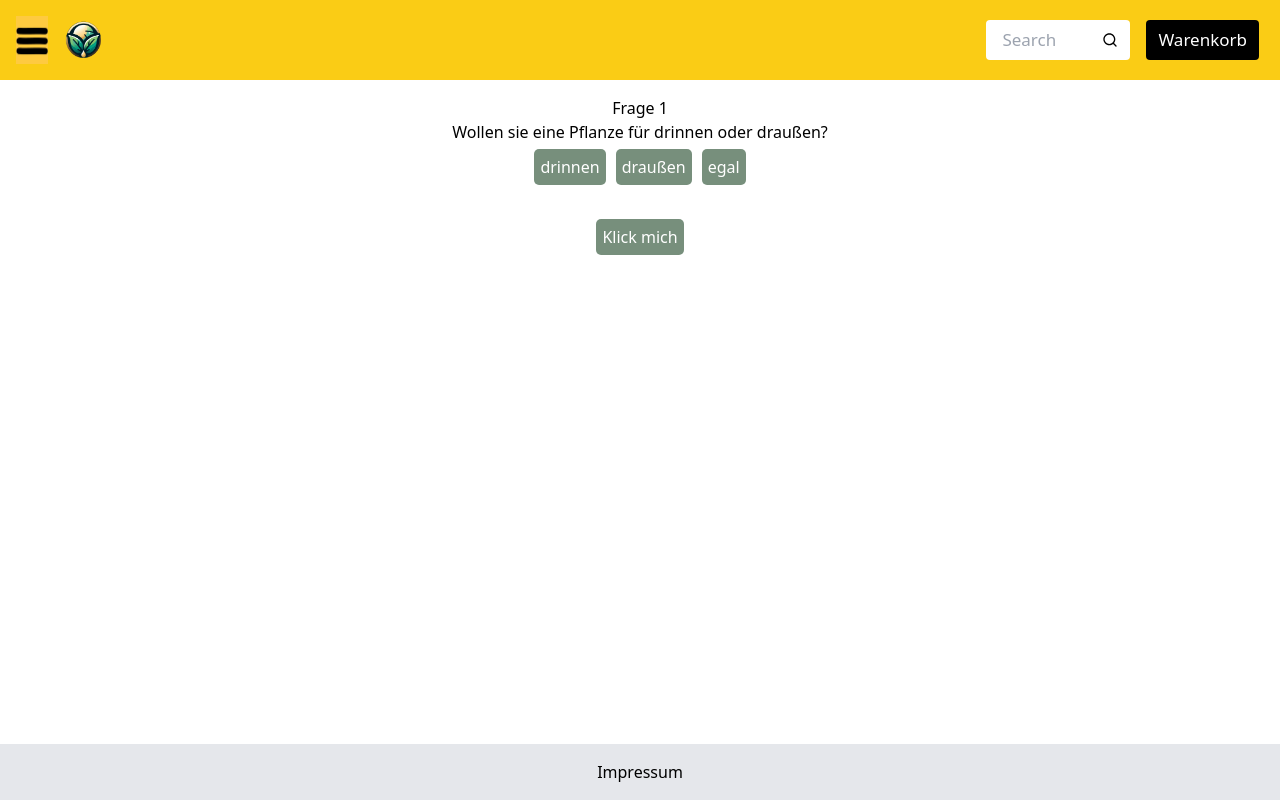
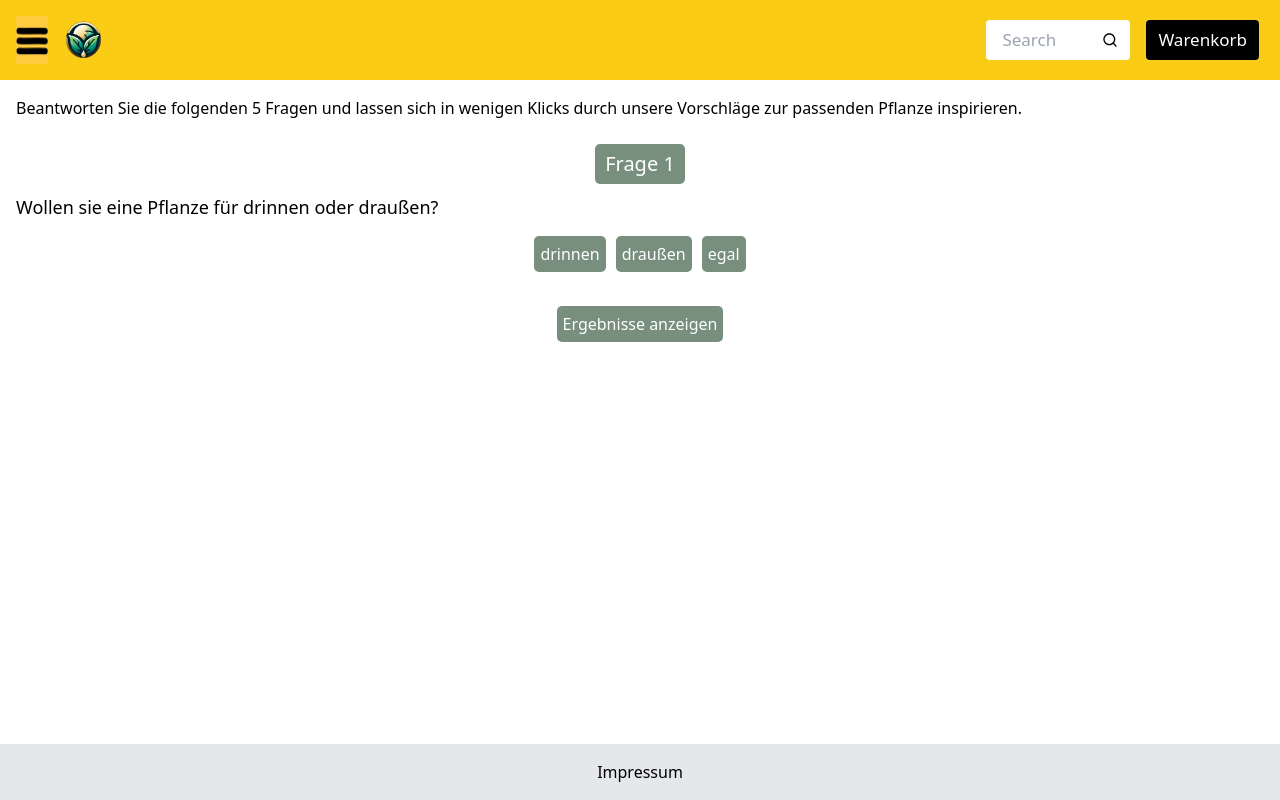
Before and after one commit to JonathanThoelke/PflanzenApp, a Next.js app: page /Empfehlomat in a window 1280 px wide. Built offline with nearby package versions, Linux system fonts and the light colour scheme.

Commit message:
Aussehen des empfehlomat geändert, nicht fertig

```diff
--- a/app/Empfehlomat/page.tsx
+++ b/app/Empfehlomat/page.tsx
@@ -58,16 +58,17 @@ const Page = () => {
         if (examplePlants.length > 0) {
             router.push(queryString);
         } else {
-            alert('Keine Pflanzen gefunden, die Ihren Kriterien entsprechen.');
+            alert('Keine Pflanzen gefunden, die zu den Kriterien passen.');
         }
     };
 
     return (
         <div className="p-4 text-center">
-            {/* Rendering der Fragen-Komponenten */}
+            <div id="matText">Beantworten Sie die folgenden 5 Fragen und lassen sich in wenigen Klicks durch unsere Vorschläge zur passenden Pflanze inspirieren.</div>
+            <br></br>
             <div id="q0" className="frage-box active">
-                <h3>Frage 1</h3>
-                <p>
+                <p className="fragenNr">Frage 1</p>
+                <p className="frage">
                     Wollen sie eine Pflanze für drinnen oder draußen?
                 </p>
                 <Button label={'drinnen'} onClick={()=> handleButton(0, 'Zimmerpflanze')} />
@@ -75,8 +76,8 @@ const Page = () => {
                 <Button label={'egal'}    onClick={()=> handleButton(0, null)} />
             </div>
             <div id="q1" className="frage-box">
-                <h3>Frage 2</h3>
-                <p>
+                <p className="fragenNr">Frage 2</p>
+                <p className="frage">
                     Welche Höhe darf Ihre Pflanze erreichen?
                 </p>
                 <Button label={'bis 30cm'} onClick={()  => handleButton(1, '30')} />
@@ -86,8 +87,8 @@ const Page = () => {
                 <Button label={'bis 110cm'} onClick={() => handleButton(1, '110')} />
             </div>
             <div id="q2" className="frage-box">
-                <h3>Frage 3</h3>
-                <p>
+                <p className="fragenNr">Frage 3</p>
+                <p className="frage">
                     Welchen Standort haben sie zur Verfügung?
                 </p>
                 <Button label={'Sonne'}        onClick={() => handleButton(2, '3')} />
@@ -108,8 +109,8 @@ const Page = () => {
                 </p>
             </div>
             <div id="q3" className="frage-box">
-                <h3>Frage 4</h3>
-                <p>
+                <p className="fragenNr">Frage 4</p>
+                <p className="frage">
                     Zu welcher Jahreszeit soll die Pflanze blühen?
                 </p>
                 <Button label={'Frühling'} onClick={() => handleButton(3, '4')} />
@@ -124,7 +125,7 @@ const Page = () => {
             <Frage5 />*/}
 
             {/* Button zum Auslösen der Navigation */}
-            <Button label="Klick mich" onClick={handleSubmit} />
+            <Button label="Ergebnisse anzeigen" onClick={handleSubmit} />
             <br></br>
             {/*<img className="w-full object-cover h-48" src={plantsData.find((item) => item.ID === (Math.floor(Math.random()*(plantsData.length))+1))?.imagePath} />*/}
         </div>
--- a/app/globals.css
+++ b/app/globals.css
@@ -114,9 +114,27 @@ main {
   display: none;
 }
 
+.fragenNr,
+.frage,
+#matText {
+  margin: 0 auto;
+  text-align: left;
+}
 
+.fragenNr {
+  background-color: rgb(119, 143, 124);
+  color: white;
+  border-radius: 5px;
+  font-size: 20px;
+  display: inline-flex;
+  padding: 5px 10px;
+}
 
-
+.frage {
+  font-size: 18px;
+  word-wrap: break-word;
+  padding: 10px 0px;
+}
 
 
 
```
